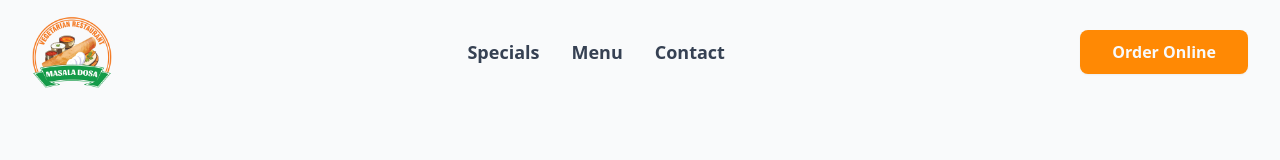
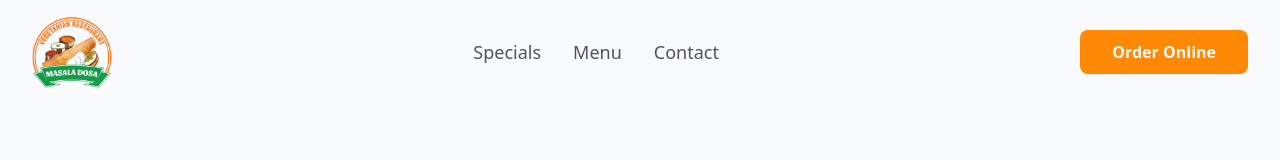
Before and after one commit to himanimanjunath/masala-dosa-website, a Next.js app: page / in a window 1280 px wide. Shown: the top 160 px of the page. Built offline with nearby package versions, Linux system fonts and the light colour scheme.

Commit message:
fixing sizing + nav

```diff
--- a/src/app/layout.tsx
+++ b/src/app/layout.tsx
@@ -37,6 +37,9 @@ export default function RootLayout({
 }>) {
   return (
     <html lang="en" className="scroll-smooth">
+      <head>
+        <meta name="viewport" content="width=device-width, initial-scale=1" />
+      </head>
       <body
         className={`${geistSans.variable} ${geistMono.variable} ${lato.variable} ${merriweather.variable} antialiased`}
       >
--- a/src/app/page.tsx
+++ b/src/app/page.tsx
@@ -21,9 +21,9 @@ export default function Home() {
               <img src="logo.png" width={80} height={0} alt='logo'></img>
             </div>
             <nav className="hidden md:flex space-x-8">
-              <Link className="text-gray-700 hover:text-orange-400 font-semibold text-lg" href="#specials">Specials</Link>
-              <Link className="text-gray-700 hover:text-orange-400 font-semibold text-lg" href="#menu">Menu</Link>
-              <Link className="text-gray-700 hover:text-orange-400 font-semibold text-lg" href="#contact">Contact</Link>
+              <Link className="text-gray-600 hover:text-orange-400 font-medium text-lg" href="#specials">Specials</Link>
+              <Link className="text-gray-600 hover:text-orange-400  font-medium text-lg" href="#menu">Menu</Link>
+              <Link className="text-gray-600 hover:text-orange-400 font-medium text-lg" href="#contact">Contact</Link>
             </nav>
             <div className="flex space-x-4">
               <Button asChild className="bg-orange-400 hover:bg-orange-500 h-11 px-8 font-semibold text-md">
--- a/src/components/footer.tsx
+++ b/src/components/footer.tsx
@@ -62,7 +62,7 @@ export function Footer() {
 
         <div className="border-t border-primary-foreground/20 mt-8 pt-8 text-center">
           <p className="text-primary-foreground/60 text-sm">
-            © {currentYear} MASALA DOSA. All rights reserved. | Authentic South Indian Restaurant in Milpitas, CA
+            © {currentYear} MASALA DOSA. All rights reserved.
           </p>
         </div>
       </div>
--- a/tailwind.config.js
+++ b/tailwind.config.js
@@ -8,7 +8,10 @@ module.exports = {
   theme: {
     extend: {
       fontFamily: {
-        merriweather: ['var(--font-merriweather)', 'serif'],
+        geist: ["var(--font-geist-sans)", "ui-sans-serif", "system-ui", "sans-serif"],
+        geistmono: ["var(--font-geist-mono)", "ui-monospace", "SFMono-Regular", "monospace"],
+        lato: ["var(--font-lato)", "ui-sans-serif", "system-ui", "sans-serif"],
+        merriweather: ["var(--font-merriweather)", "Georgia", "serif"],
       },
     },
   },
```
